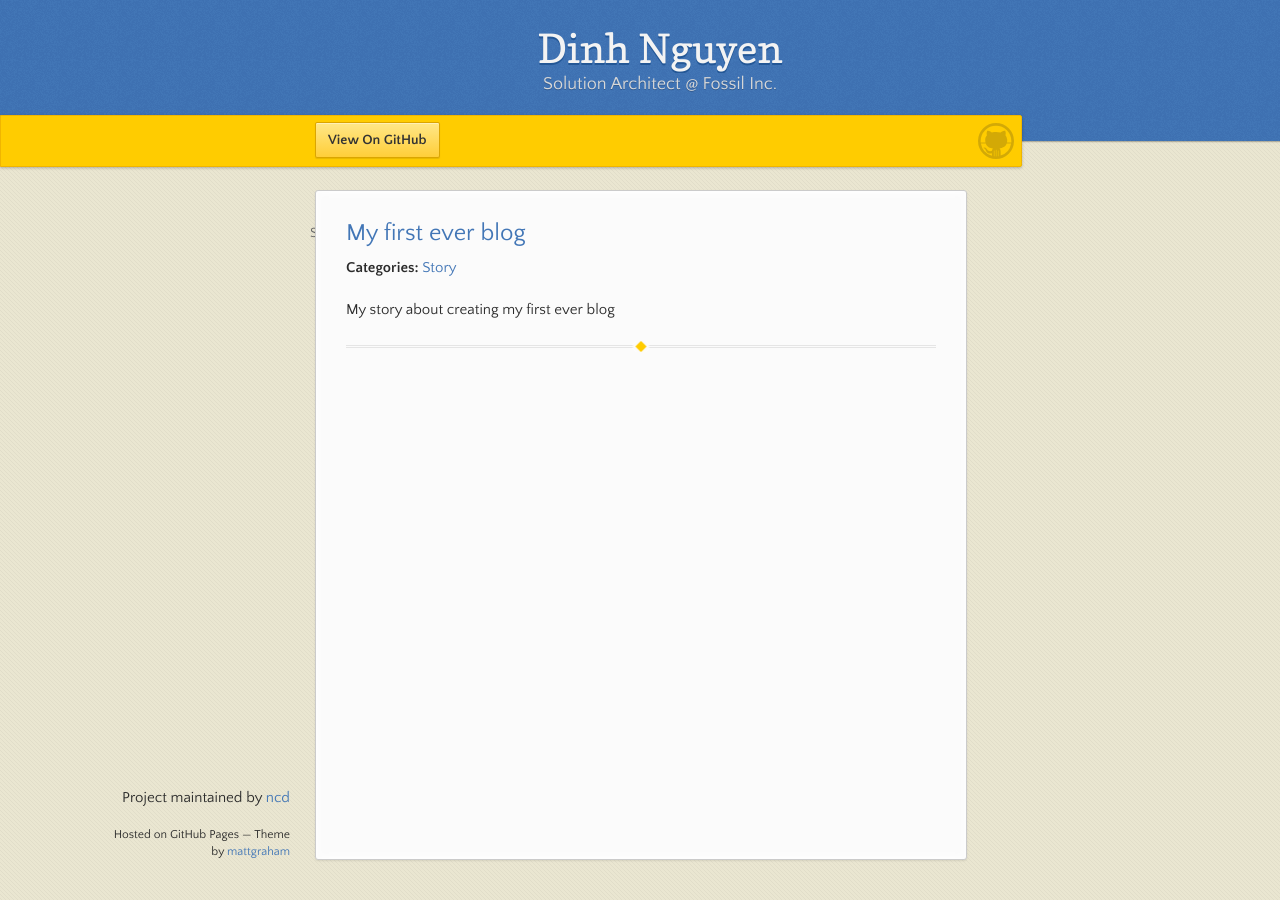
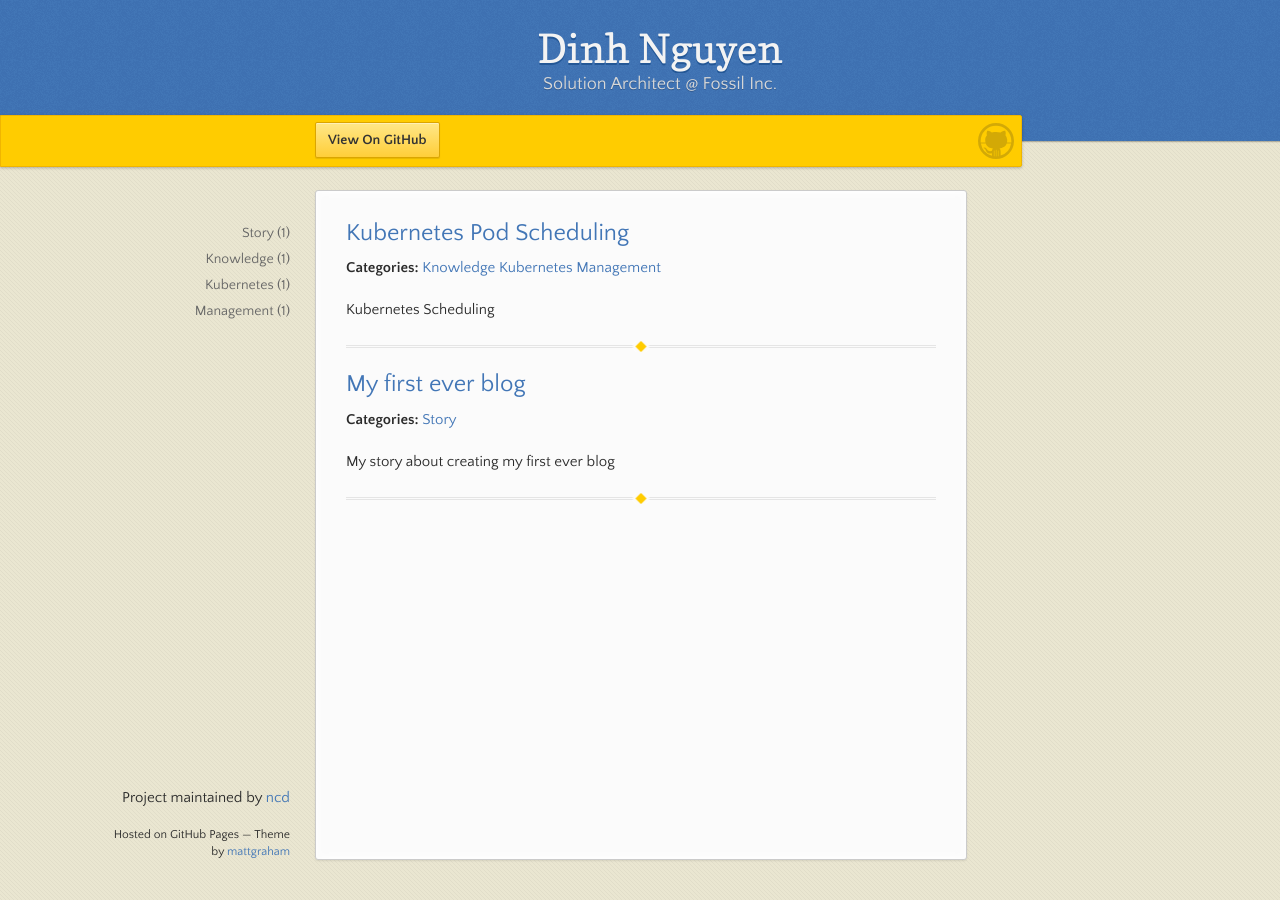
Before and after one commit to ncd/ncd.github.io, a Jekyll site: the page built from categories.markdown, in a window 1280 px wide. Built offline with Jekyll 4.4.1, drawn with Linux system fonts in a browser that asks for light colours; some of the changed lines change nothing that is shown.

Commit message:
Update post and draft

````diff
--- /dev/null
+++ b/_posts/2020-08-14-kubernetes-pod-scheduling.markdown
@@ -0,0 +1,217 @@
+---
+layout: post
+title:  "Kubernetes Pod Scheduling"
+description: >-
+  Kubernetes Scheduling
+date:   2020-07-07 17:11:40 +0700
+categories: Knowledge Kubernetes Management
+---
+## Introduction
+&nbsp;&nbsp;&nbsp;&nbsp;&nbsp;Although Kubernetes is a great tools to help us managing workloads and services in our backend system. User still need to configure it wisely to be able to optimize the resource usage and reduce cost. In this document I'll explain how Kubernetes Scheduler works in order to assign a Pod in to an appropriate Cluster Node.
+
+## Kubernetes Scheduler
+&nbsp;&nbsp;&nbsp;&nbsp;&nbsp;Kubernetes have a default kube-scheduler to select optimal nodes for pods to run on. Kube-scheduler will continuously checking the API Server and start running scheduling whenever there are any newly created Pods or unscheduled Pods appear.
+
+&nbsp;&nbsp;&nbsp;&nbsp;&nbsp;As every Pods have different resource requirements, and each of its containers will have specific resource requirements also. Therefore, scheduler will have to filter among its available node to find the one that fix with scheduling requirements.
+
+&nbsp;&nbsp;&nbsp;&nbsp;&nbsp;Until at least one `feasible node` is available, the pod will remain unscheduled.
+
+&nbsp;&nbsp;&nbsp;&nbsp;&nbsp;Among the list of `feasible nodes`, schduler will choose the highest score one, we'll explain how they score nodes below. Scheduler will then notify API server about its decision, API Server will do the rest of the job to assign Pod to the selected one.
+
+## Pod Scheduling
+
+![Pod scheduling](https://miro.medium.com/max/3604/1*kz4a1XCogEX7PiGIqV-0ug.png)
+
+### Scheduling cycle
+Node selection have **2** steps:
+- **Filtering**: using predicates, below are current predicated that are using in Kubernetes
+  - PodFitsHostPorts
+  - PodFitsHost
+  - PodFitsResources
+  - PodMatchNodeSelector
+  - NoVolumeZoneConflict
+  - NoDiskConflict
+  - MaxCSIVolumeCount
+  - CheckNodeMemoryPressure
+  - CheckNodePIDPressure
+  - CheckNodeDiskPressure
+  - CheckNodeCondition
+  - PodToleratesNodeTaints
+  - CheckVolumeBinding
+
+  Generally, the filter contains 3 main steps:
+  - *Volume filter*
+  ![Volume filter](https://storage.googleapis.com/cdn.thenewstack.io/media/2018/04/26cd25f0-kublr2.png)
+  - *Resource filter*
+  ![Resource filter](https://storage.googleapis.com/cdn.thenewstack.io/media/2018/04/1332bea8-kublr3.png)
+  - *Affinity selector*
+  ![Affinity selector](https://storage.googleapis.com/cdn.thenewstack.io/media/2018/04/cd2295f8-kublr4.png)
+
+- **Scoring** using priorities
+  - SelectorSpreadPriority
+  - InterPodAffinityPriority
+  - LeastRequestedPriority
+  - MostRequestedPriority
+  - RequestedToCapacityRatioPriority
+  - BalancedResourceAllocation
+  - NodePreferAvoidPodsPriority
+  - NodeAffinityPriority
+  - TaintTolerationPriority
+  - ImageLocalityPriority
+  - ServiceSpreadingPriority
+  - EqualPriority
+  - EvenPodsSpreadPriority
+
+### Kube-scheduler config file
+```json
+{
+"kind" : "Policy",
+"apiVersion" : "v1",
+"predicates" : [
+	{"name" : "PodFitsHostPorts"},
+	{"name" : "PodFitsResources"},
+	{"name" : "NoDiskConflict"},
+	{"name" : "NoVolumeZoneConflict"},
+	{"name" : "MatchNodeSelector"},
+	{"name" : "HostName"}
+	],
+"priorities" : [
+	{"name" : "LeastRequestedPriority", "weight" : 1},
+	{"name" : "BalancedResourceAllocation", "weight" : 1},
+	{"name" : "ServiceSpreadingPriority", "weight" : 1},
+	{"name" : "EqualPriority", "weight" : 1}
+	],
+"hardPodAffinitySymmetricWeight" : 10,
+"alwaysCheckAllPredicates" : false
+}
+```
+
+### User define node selection
+- **NodeSelector**
+  - Built-in labels
+  ```
+  - kubernetes.io/hostname
+  - failure-domain.beta.kubernetes.io/zone
+  - failure-domain.beta.kubernetes.io/region
+  - topology.kubernetes.io/zone
+  - topology.kubernetes.io/region
+  - beta.kubernetes.io/instance-type
+  - node.kubernetes.io/instance-type
+  - kubernetes.io/os
+  - kubernetes.io/arch
+  ```
+- **Node affinity/anti-affinity** expansion of `nodeSelector`
+  - Rule matching, logical AND operator
+  - Soft/Preference rule
+  - Constrain against other pods in node --> control co-located pod
+
+  ```yaml
+  affinity:
+    nodeAffinity:
+      requiredDuringSchedulingIgnoredDuringExecution:
+        nodeSelectorTerms:
+        - matchExpressions:
+          - key: kubernetes.io/e2e-az-name
+            operator: In
+            values:
+            - e2e-az1
+            - e2e-az2
+      preferredDuringSchedulingIgnoredDuringExecution:
+      - weight: 1
+        preference:
+          matchExpressions:
+          - key: another-node-label-key
+            operator: In
+            values:
+            - another-node-label-value
+  ```
+- **Inter-pod affinity/anti-affinity**
+  ```yaml
+  affinity:
+    podAffinity:
+      requiredDuringSchedulingIgnoredDuringExecution:
+      - labelSelector:
+          matchExpressions:
+          - key: security
+            operator: In
+            values:
+            - S1
+        topologyKey: failure-domain.beta.kubernetes.io/zone
+    podAntiAffinity:
+      preferredDuringSchedulingIgnoredDuringExecution:
+      - weight: 100
+        podAffinityTerm:
+          labelSelector:
+            matchExpressions:
+            - key: security
+              operator: In
+              values:
+              - S2
+          topologyKey: failure-domain.beta.kubernetes.io/zone
+  ```
+- **Taint and toleration**
+  - Taint use in node to repel a set of Pods
+  - Toleration use in pod to schedule on Node with matching taints
+
+  Add taint
+  ```
+  kubectl taint nodes node1 key=value:NoSchedule
+  ```
+
+  Remove taint
+  ```
+  kubectl taint nodes node1 key:NoSchedule-
+  ```
+
+  Toleration configuration
+  ```yaml
+  tolerations:
+  - key: "key"
+    operator: "Equal"
+    value: "value"
+    effect: "NoSchedule"
+  ```
+
+## How to optimize the resource usage
+- Resource request and resource limit
+  ```yaml
+    ...
+    resources:
+    limits:
+        memory: 200Mi
+    requests:
+        memory: 100Mi
+    ...
+  ```
+
+  ```sh
+    kubectl top pod memory-demo --namespace=mem-example
+  ```
+  ```
+  NAME                        CPU(cores)   MEMORY(bytes)
+  memory-demo                 <something>  162856960
+  ```
+
+  You can see that kube-scheduler will assign a pod with memory > request but never > limits
+
+  - If memory usage > memory request: The pod will keep running, if the node reach its resource limitation --> it will start the eviction process --> kill pods to reclaim their resource --> other pods in this node might get kills instead of your pod --> Pod Evicted
+  - If usage > limit: Your pod will be killed
+  Hint:
+  - Resource request should be the highest resource usage that your pod can get, or there is very small times your pod exceed that value
+  - Configure limit and request not so far to avoid wasting resource allocation
+  - Keep the resource usage to be stable, avoid peek time --> saving money
+
+- Choosing the most appropriate resource by node-affinity
+  - Behind the scene each node is a instance in your cloud (EC2 in AWS, VirtualMachine in GCP ...), each instance have their type and desired usage (some have large CPU, some have large memory...)
+  - Map pod to correct instance type
+  ```yaml
+  - weight: 20
+    preference:
+      - matchExpressions:
+        - key: beta.kubernetes.io/instance-type
+          operator: In
+          values:
+            - c5.large
+            - c5.xlarge
+            - c5.2xlarge
+  ```
--- a/_sass/jekyll-theme-leap-day.scss
+++ b/_sass/jekyll-theme-leap-day.scss
@@ -345,7 +345,8 @@ nav {
 
 .category {
   width: 230px;
-  left: 10%;
+  left: 50%;
+  margin-left: -580px;
   text-align: right;
 }
 
````
